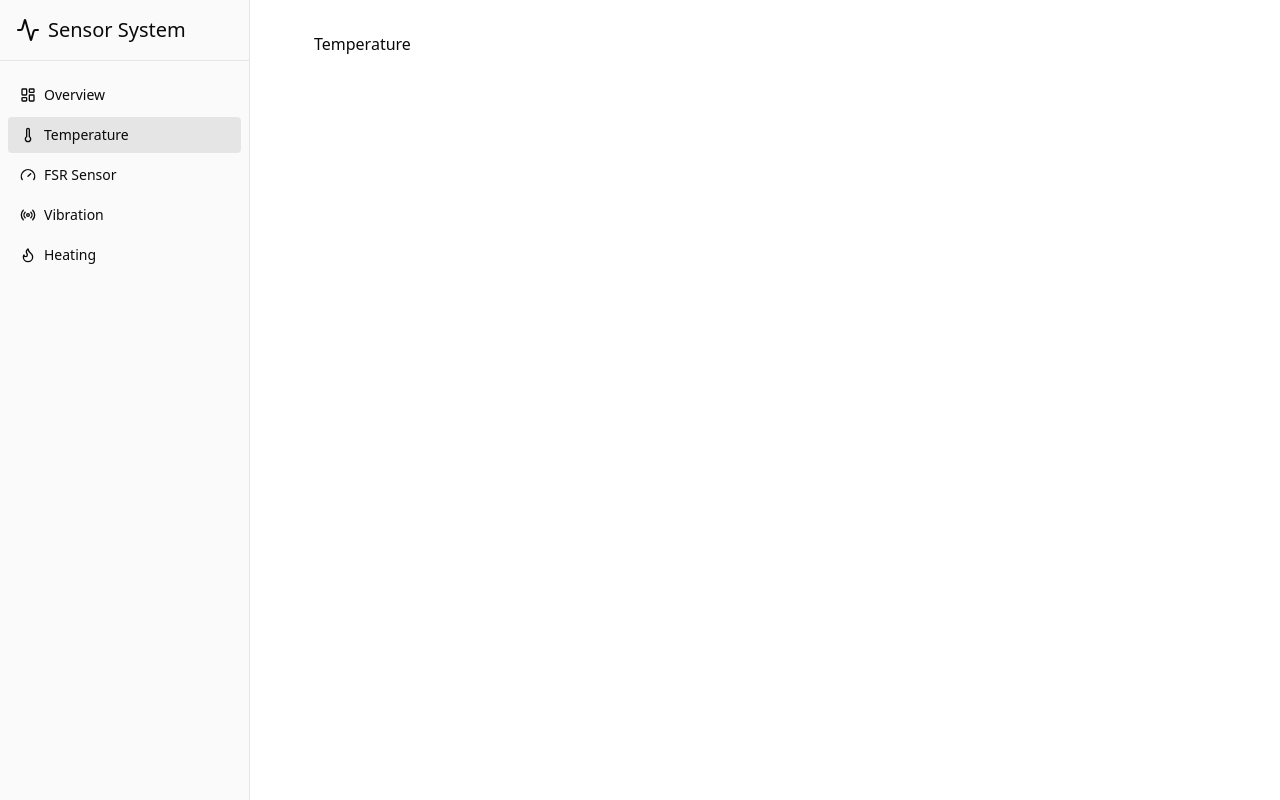
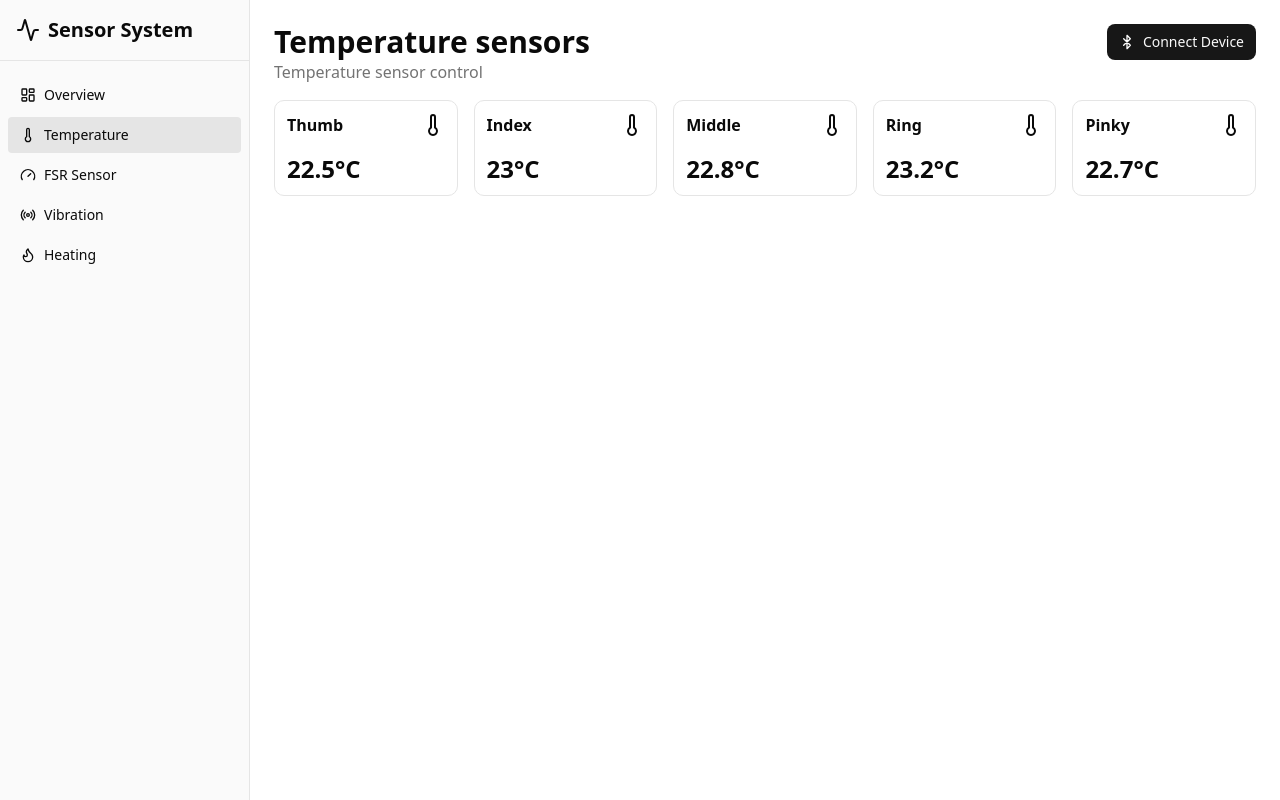
Before and after one commit to yevheniiburkovskyi/prosthetic-hand-dashboard, a React (Vite) app: page /temperature in a window 1280 px wide. Built offline with nearby package versions, Linux system fonts and the light colour scheme.

Commit message:
feat: add Temperature page with sensor data display and Header component

```diff
--- a/src/App.tsx
+++ b/src/App.tsx
@@ -1,15 +1,16 @@
 import { Route, Routes } from 'react-router-dom';
 import NavigationMenu from './components/NavigationMenu';
+import Temperature from './pages/Temperature';
 
 const App = () => {
   return (
-    <main className="bg-background flex min-h-screen gap-8">
+    <main className="bg-background flex min-h-screen">
       <NavigationMenu />
 
-      <section className="p-8">
+      <section className="flex w-full flex-col gap-4 p-6">
         <Routes>
           <Route path="/" element={<div>Overview</div>} />
-          <Route path="/temperature" element={<div>Temperature</div>} />
+          <Route path="/temperature" element={<Temperature />} />
           <Route path="/fsr-sensor" element={<div>FSR Sensor</div>} />
           <Route path="/vibration" element={<div>Vibration</div>} />
           <Route path="/heating" element={<div>Heating</div>} />
--- /dev/null
+++ b/src/components/Header.tsx
@@ -0,0 +1,25 @@
+import { memo } from 'react';
+import { Button } from './ui/button';
+import { Bluetooth } from 'lucide-react';
+
+interface Props extends React.HTMLAttributes<HTMLElement> {
+  title: string;
+  description?: string;
+}
+
+const Header = ({ title, description, ...props }: Props) => {
+  return (
+    <header className="flex w-full justify-between" {...props}>
+      <div>
+        <h1 className="text-3xl font-semibold">{title}</h1>
+        {description && <p className="text-neutral-500">{description}</p>}
+      </div>
+      <Button>
+        <Bluetooth />
+        Connect Device
+      </Button>
+    </header>
+  );
+};
+
+export default memo(Header);
--- a/src/components/NavigationMenu.tsx
+++ b/src/components/NavigationMenu.tsx
@@ -15,7 +15,7 @@ const NavigationMenu = () => {
     <aside className="min-w-[250px] border-r border-neutral-200 bg-neutral-50 py-4">
       <Link className="mb-4 flex items-center gap-2 px-4" to="/">
         <Activity />
-        <h1 className="text-xl">Sensor System</h1>
+        <h3 className="text-xl font-semibold">Sensor System</h3>
       </Link>
       <div className="h-[1px] w-full bg-neutral-200" />
       <nav className="flex flex-col gap-1 px-2 py-4">
--- /dev/null
+++ b/src/pages/Temperature.tsx
@@ -0,0 +1,66 @@
+import Header from '@/components/Header';
+import { Thermometer } from 'lucide-react';
+import { memo } from 'react';
+
+interface Temperature {
+  id: number;
+  name: string;
+  value: number;
+}
+
+const mockedTemperature = [
+  {
+    id: 1,
+    name: 'Thumb',
+    value: 22.5,
+  },
+  {
+    id: 2,
+    name: 'Index',
+    value: 23.0,
+  },
+  {
+    id: 3,
+    name: 'Middle',
+    value: 22.8,
+  },
+  {
+    id: 4,
+    name: 'Ring',
+    value: 23.2,
+  },
+  {
+    id: 5,
+    name: 'Pinky',
+    value: 22.7,
+  },
+];
+
+const Temperature = () => {
+  return (
+    <>
+      <Header
+        title="Temperature sensors"
+        description="Temperature sensor control"
+      />
+      <div>
+        <ul className="flex w-full flex-wrap gap-4">
+          {mockedTemperature.map((sensor) => (
+            <li
+              key={sensor.id}
+              className="flex h-24 flex-1 flex-col gap-4 rounded-lg border border-neutral-200 p-3"
+            >
+              <div className="flex items-center justify-between gap-2">
+                <p className="text-md font-semibold">{sensor.name}</p>
+                <Thermometer />
+              </div>
+              <p className="text-2xl font-bold">{sensor.value}°C</p>
+            </li>
+          ))}
+        </ul>
+      </div>
+    </>
+  );
+};
+
+export default memo(Temperature);
```
